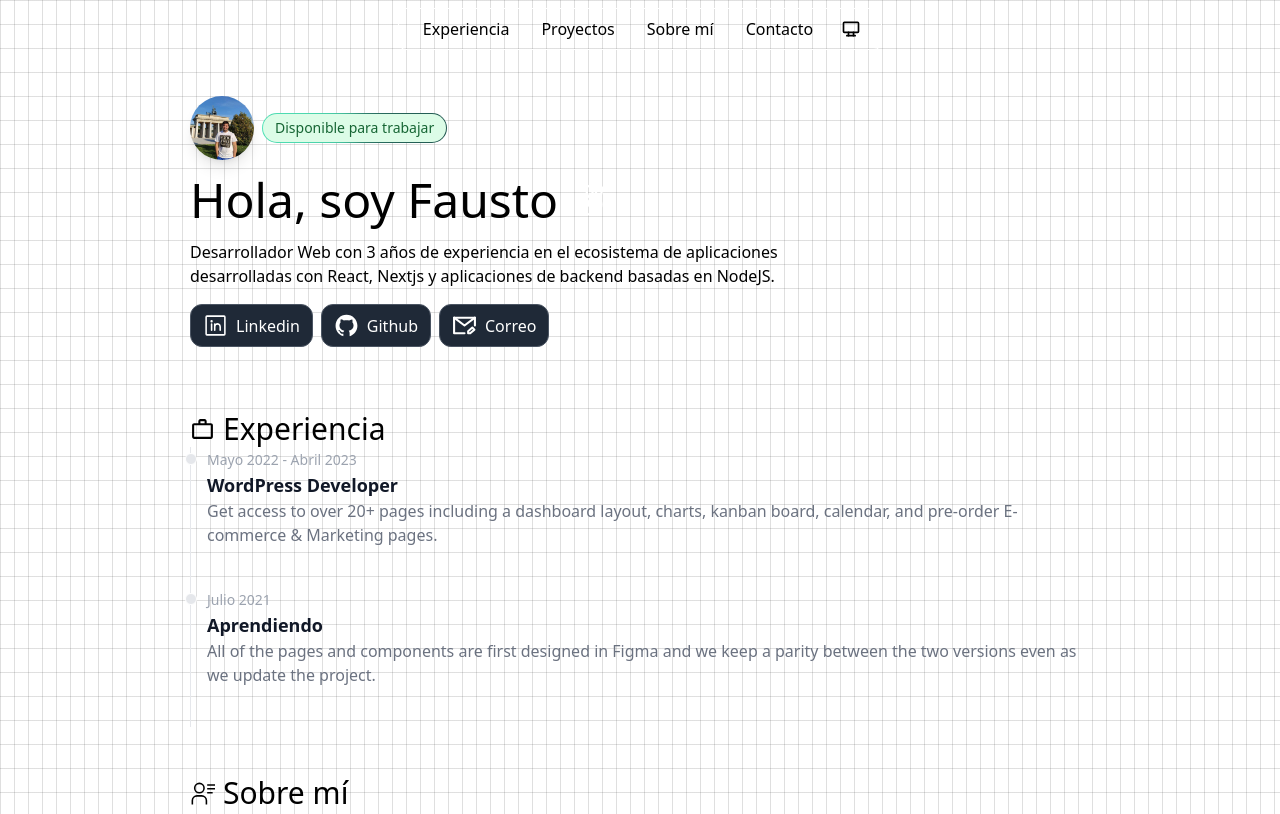
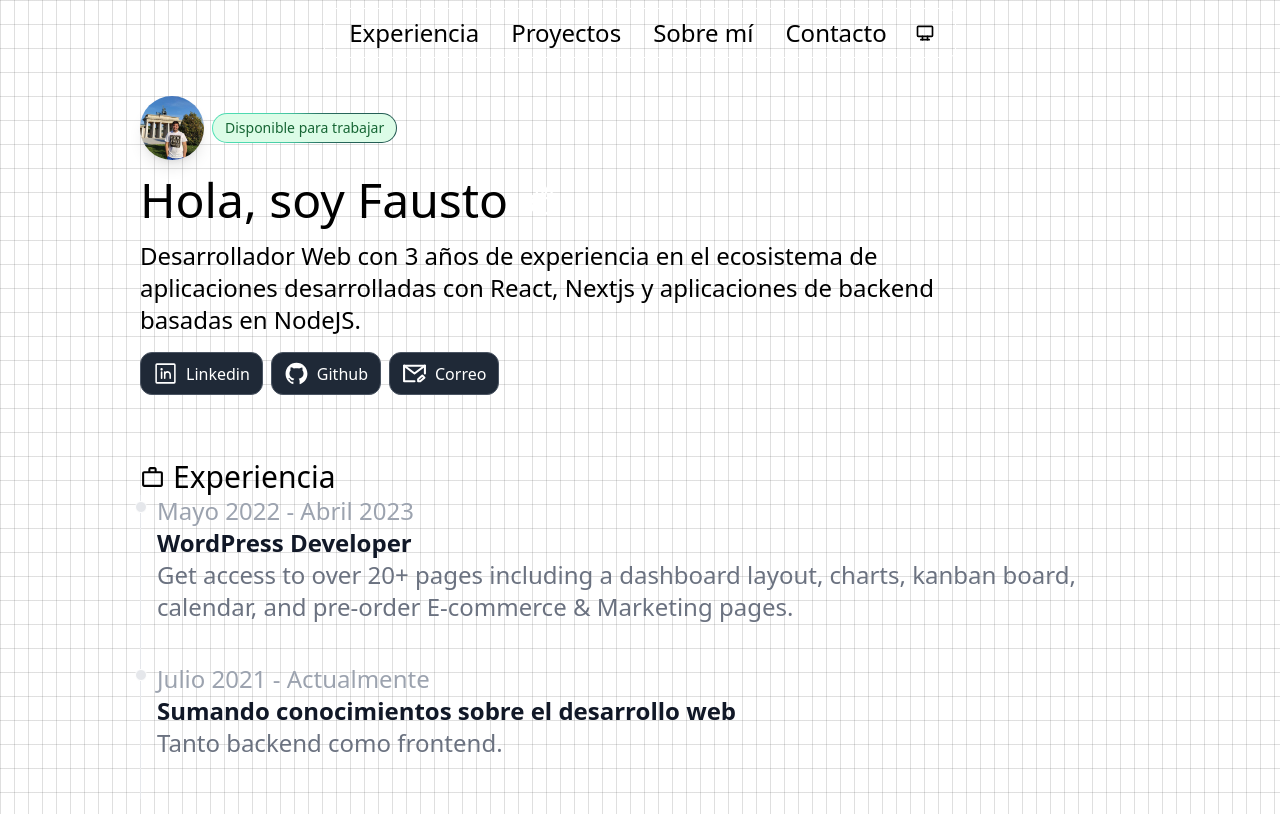
Before and after one commit to faustocalvinio/portfolio, an Astro site: page / in a window 1280 px wide. Shown: the top 814 px of the page. Built offline with nearby package versions, Linux system fonts and the light colour scheme; Astro itself is replaced by a stand-in of ours.

Commit message:
actualizando contenido

```diff
--- a/src/components/SectionContainer.astro
+++ b/src/components/SectionContainer.astro
@@ -2,10 +2,4 @@
 const { aditionalClass, id } = Astro.props
 ---
 
-<section id={id} class=`px-2 md:px-[0px] section-container ${aditionalClass}`><slot /></section>
-
-<style>
-   .section-container {
-      @apply mx-auto max-w-[900px];
-   }
-</style>
+<section id={id} class=`px-2 md:px-[0px] mx-auto max-w-[1000px]  ${aditionalClass}`><slot /></section>
--- a/src/layouts/Layout.astro
+++ b/src/layouts/Layout.astro
@@ -15,7 +15,7 @@ const { title } = Astro.props;
     <meta name="generator" content={Astro.generator} />
     <title>{title}</title>
   </head>
-  <body class="dark:text-white">
+  <body class="dark:text-white text-2xl">
     <div class="h-full w-full dark:bg-slate-950">
       <div
         class="z-10 bottom-0 left-0 right-0 top-0 bg-[linear-gradient(to_right,#4f4f4f2e_1px,transparent_1px),linear-gradient(to_bottom,#4f4f4f2e_1px,transparent_1px)] bg-[size:14px_24px]"
--- a/src/sections/Experiencia.astro
+++ b/src/sections/Experiencia.astro
@@ -16,13 +16,13 @@ import ExpLaboralIcon from "../components/icons/ExpLaboralIcon.astro";
          >
          </div>
          <time
-            class="mb-1 text-sm font-normal leading-none text-gray-400 dark:text-gray-500"
+            class="mb-1  font-normal leading-none text-gray-400 dark:text-gray-500"
             >Mayo 2022 - Abril 2023</time
          >
-         <h3 class="text-lg font-semibold text-gray-900 dark:text-white">
+         <h3 class="font-semibold text-gray-900 dark:text-white">
             WordPress Developer
          </h3>
-         <p class="mb-4 text-base font-normal text-gray-500 dark:text-gray-400">
+         <p class="mb-4 font-normal text-gray-500 dark:text-gray-400">
             Get access to over 20+ pages including a dashboard layout, charts,
             kanban board, calendar, and pre-order E-commerce & Marketing pages.
          </p>
@@ -51,34 +51,16 @@ import ExpLaboralIcon from "../components/icons/ExpLaboralIcon.astro";
          >
          </div>
          <time
-            class="mb-1 text-sm font-normal leading-none text-gray-400 dark:text-gray-500"
-            >Julio 2021</time
+            class="mb-1  font-normal leading-none text-gray-400 dark:text-gray-500"
+            >Julio 2021 - Actualmente</time
          >
-         <h3 class="text-lg font-semibold text-gray-900 dark:text-white">
-            Aprendiendo
+         <h3 class="font-semibold text-gray-900 dark:text-white">
+            Sumando conocimientos sobre el desarrollo web
          </h3>
-         <p class="text-base font-normal text-gray-500 dark:text-gray-400">
-            All of the pages and components are first designed in Figma and we
-            keep a parity between the two versions even as we update the
-            project.
+         <p class="mb-4 font-normal text-gray-500 dark:text-gray-400">
+            Tanto backend como frontend.
          </p>
+
       </li>
-      <!-- <li class="ms-4">
-      <div
-        class="absolute w-3 h-3 bg-gray-200 rounded-full mt-1.5 -start-1.5 border border-white dark:border-gray-900 dark:bg-gray-700"
-      >
-      </div>
-      <time
-        class="mb-1 text-sm font-normal leading-none text-gray-400 dark:text-gray-500"
-        >April 2022</time
-      >
-      <h3 class="text-lg font-semibold text-gray-900 dark:text-white">
-        E-Commerce UI code in Tailwind CSS
-      </h3>
-      <p class="text-base font-normal text-gray-500 dark:text-gray-400">
-        Get started with dozens of web components and interactive elements built
-        on top of Tailwind CSS.
-      </p>
-    </li> -->
    </ol>
 </SectionContainer>
--- a/src/sections/Hero.astro
+++ b/src/sections/Hero.astro
@@ -6,7 +6,7 @@ import PeaceIcon from "../components/icons/PeaceIcon.astro";
 ---
 
 <SectionContainer>
-   <div class="pt-8 md:pt-24 pb-14 flex flex-col max-w-[600px]">
+   <div class="pt-8 md:pt-24 pb-14 flex flex-col max-w-[800px]">
       <div class="flex items-center gap-2 mb-4">
          <img
             class="rounded-full shadow-lg size-16"
```
